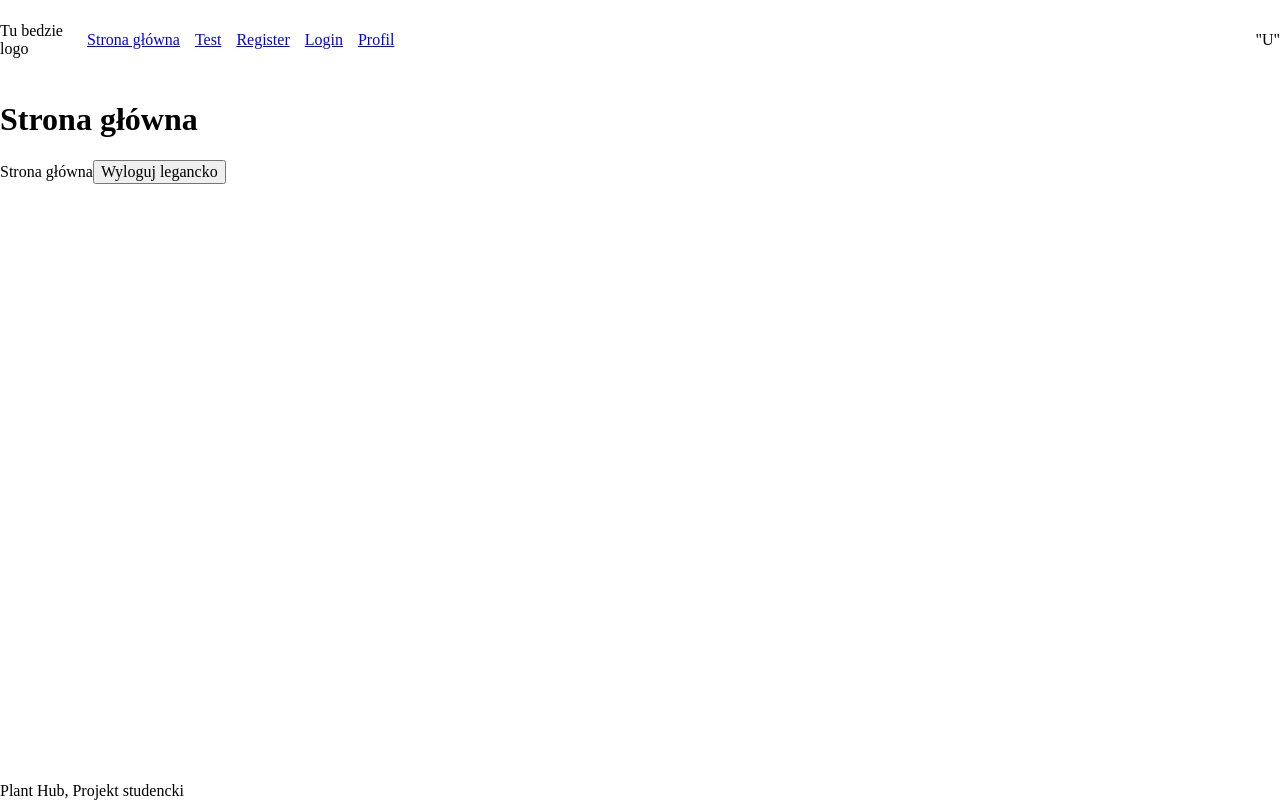
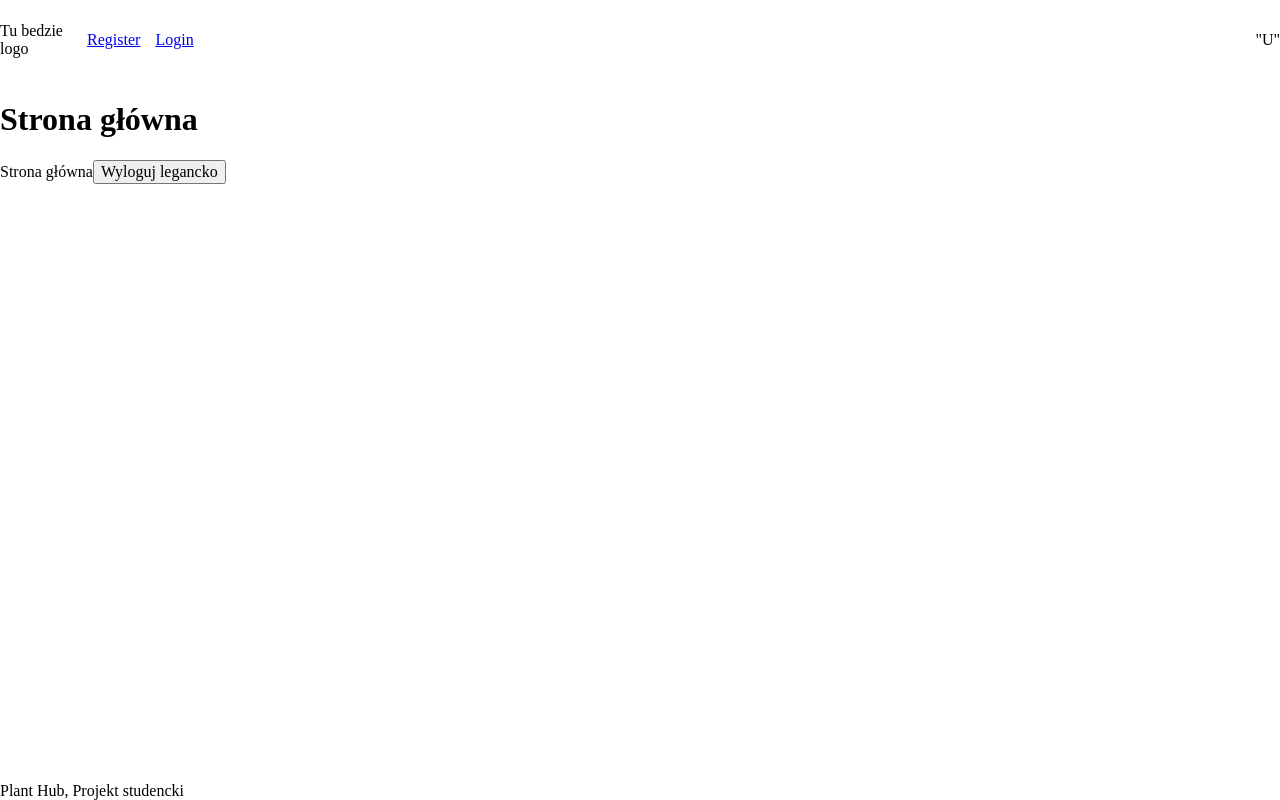
Before and after one commit to e-lawniczak/plant-hub, a React (Create React App) app in the folder frontend/: page / in a window 1280 px wide. Built offline with nearby package versions, Linux system fonts and the light colour scheme.

Commit message:
menu update

```diff
--- a/frontend/src/common/routing/Menu.tsx
+++ b/frontend/src/common/routing/Menu.tsx
@@ -1,12 +1,17 @@
 import { NavLink } from 'react-router-dom';
 import { IMainMenu } from './models';
 import { ProjectComponents } from './ProjectComponents';
+import { useSelector } from 'react-redux';
+import { selectUser } from '../Redux/Slices/userSlice';
 
 export const MainMenu = (props: IMainMenu) => {
 
+    const user = useSelector(selectUser);
 
     const menuElements = ProjectComponents.map((c, idx) => {
         if (c.hideInMenu) return null
+        if(user == null && c.auth) return null
+        if(user != null && !c.auth) return null
         return <div key={idx * 27} className="menu-opt">
             <NavLink key={idx} to={c.path}>
                 {c.name}
--- a/frontend/src/common/routing/ProjectComponents.tsx
+++ b/frontend/src/common/routing/ProjectComponents.tsx
@@ -7,11 +7,11 @@ import { TestPage1 } from "../../pages/TestPage1";
 import { IRouteElement } from "./models";
 
 export const ProjectComponents =[
-    { name: "Strona główna", path: "/", element: <HomePage />, auth: false },
-    { name: "Test", path: "/test", element: <TestPage1 />, auth: false },
+    { name: "Strona główna", path: "/", element: <HomePage />, auth: true },
+    { name: "Test", path: "/test", element: <TestPage1 />, auth: true },
     { name: "Register", path:"/register", element: <RegisterPage/>, auth: false},
     { name: "Login", path: "/login", element: <LoginPage />, auth: false },
-    { name: "Profil", path: "/profile", element: <ProfilPage />, auth: false,}
+    { name: "Profil", path: "/profile", element: <ProfilPage />, auth: true,}
 ] as IRouteElement[]
 
 /* , childComp: {name: "Modify Page", path: "/profile/modify", element: <ModifyPage />, auth: false }} */
```
